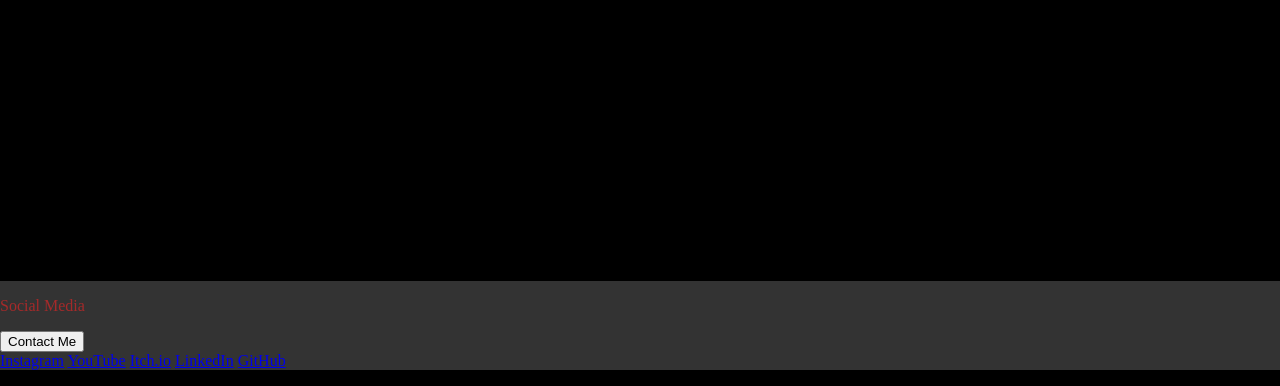
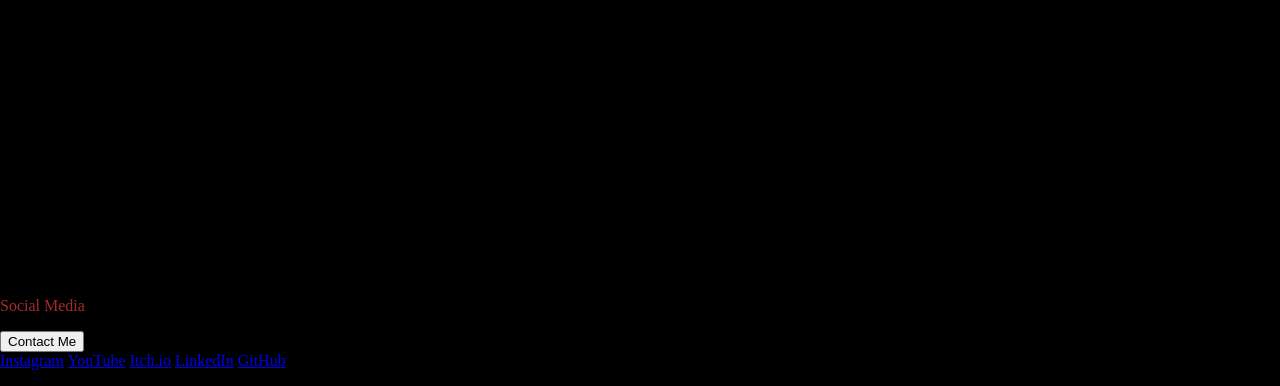
Before and after one commit to BrunoDevLogs/brunodevlogs.github.io, a plain HTML site: page home.html in a window 1280 px wide. Shown: the part 430-816 px from the top of the page. Drawn offline with Linux system fonts and the light colour scheme.

Commit message:
Made the bottom transparent

```diff
--- a/home.html
+++ b/home.html
@@ -14,7 +14,7 @@
       bottom: 0;
       left: 0;
       width: 100%;
-      background-color: #333;
+      background-color: transparent;
       color: #fff;
     }
 
```
